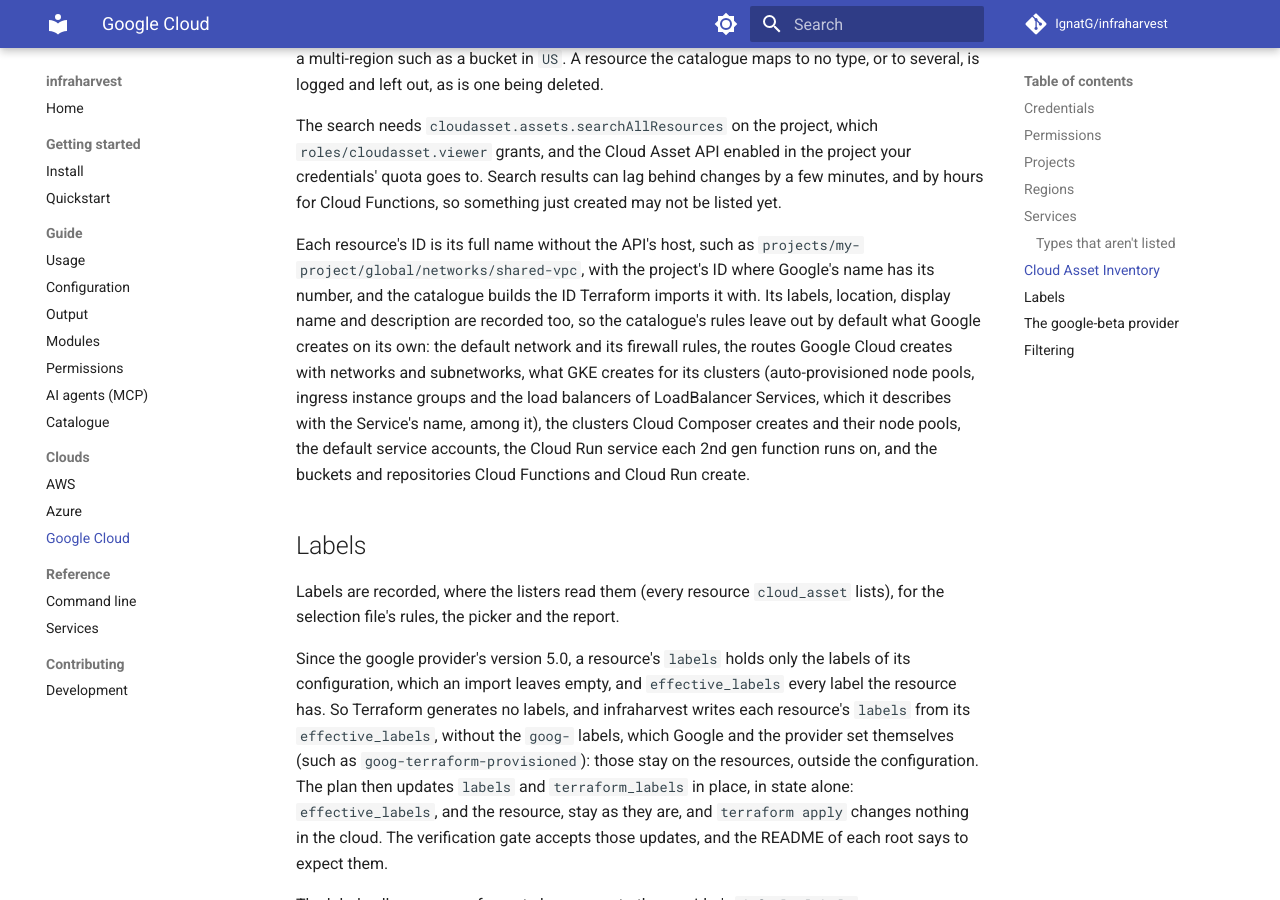
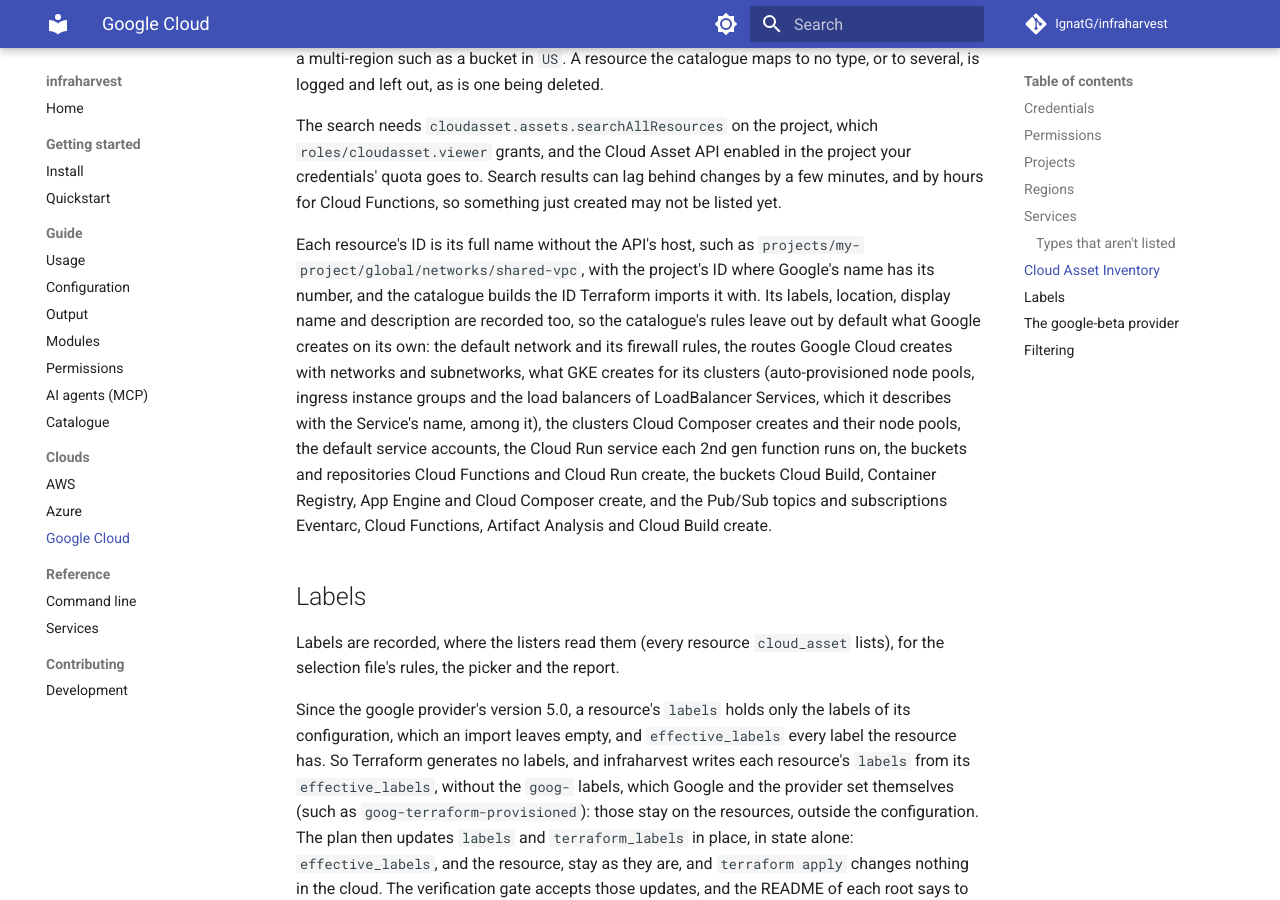
Before and after one commit to IgnatG/infraharvest, an MkDocs documentation site: the page built from docs/google.md, in a window 1280 px wide and 900 px high, scrolled down 3374 px. Built offline with MkDocs 1.6.1 and Material for MkDocs 9.7.7, drawn with Linux system fonts in a browser that asks for light colours; comment, search, counter and statistics services are not loaded.

Commit message:
fix(catalogue): leave out the buckets, topics and subscriptions Google services create

```diff
--- a/docs/google.md
+++ b/docs/google.md
@@ -71,7 +71,7 @@ The `cloud_asset` service lists a project through [Cloud Asset Inventory](https:
 
 The search needs `cloudasset.assets.searchAllResources` on the project, which `roles/cloudasset.viewer` grants, and the Cloud Asset API enabled in the project your credentials' quota goes to. Search results can lag behind changes by a few minutes, and by hours for Cloud Functions, so something just created may not be listed yet.
 
-Each resource's ID is its full name without the API's host, such as `projects/my-project/global/networks/shared-vpc`, with the project's ID where Google's name has its number, and the catalogue builds the ID Terraform imports it with. Its labels, location, display name and description are recorded too, so the catalogue's rules leave out by default what Google creates on its own: the default network and its firewall rules, the routes Google Cloud creates with networks and subnetworks, what GKE creates for its clusters (auto-provisioned node pools, ingress instance groups and the load balancers of LoadBalancer Services, which it describes with the Service's name, among it), the clusters Cloud Composer creates and their node pools, the default service accounts, the Cloud Run service each 2nd gen function runs on, and the buckets and repositories Cloud Functions and Cloud Run create.
+Each resource's ID is its full name without the API's host, such as `projects/my-project/global/networks/shared-vpc`, with the project's ID where Google's name has its number, and the catalogue builds the ID Terraform imports it with. Its labels, location, display name and description are recorded too, so the catalogue's rules leave out by default what Google creates on its own: the default network and its firewall rules, the routes Google Cloud creates with networks and subnetworks, what GKE creates for its clusters (auto-provisioned node pools, ingress instance groups and the load balancers of LoadBalancer Services, which it describes with the Service's name, among it), the clusters Cloud Composer creates and their node pools, the default service accounts, the Cloud Run service each 2nd gen function runs on, the buckets and repositories Cloud Functions and Cloud Run create, the buckets Cloud Build, Container Registry, App Engine and Cloud Composer create, and the Pub/Sub topics and subscriptions Eventarc, Cloud Functions, Artifact Analysis and Cloud Build create.
 
 ## Labels
 
```
Also changed, not shown: 8 other files.
